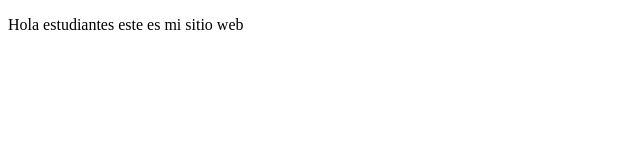
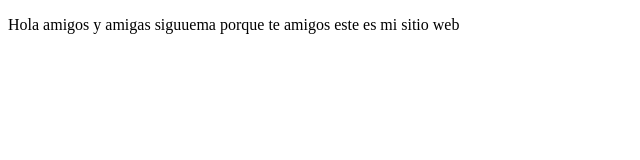
Before and after one commit to dpcristh/proyectoDemoCursoPrework, a plain HTML site: page index.html in a window 1280 px wide. Shown: the whole page, without its empty margins (0-640 px from the left). Drawn offline with Linux system fonts and the light colour scheme.

```diff
--- a/index.html
+++ b/index.html
@@ -7,7 +7,8 @@
     <title>Hola Mundo</title>
 </head>
 <body><p>
-    Hola estudiantes este es mi sitio web
+    Hola amigos y amigas siguuema
+    porque te amigos este es mi sitio web
 
 </p>
 
```
